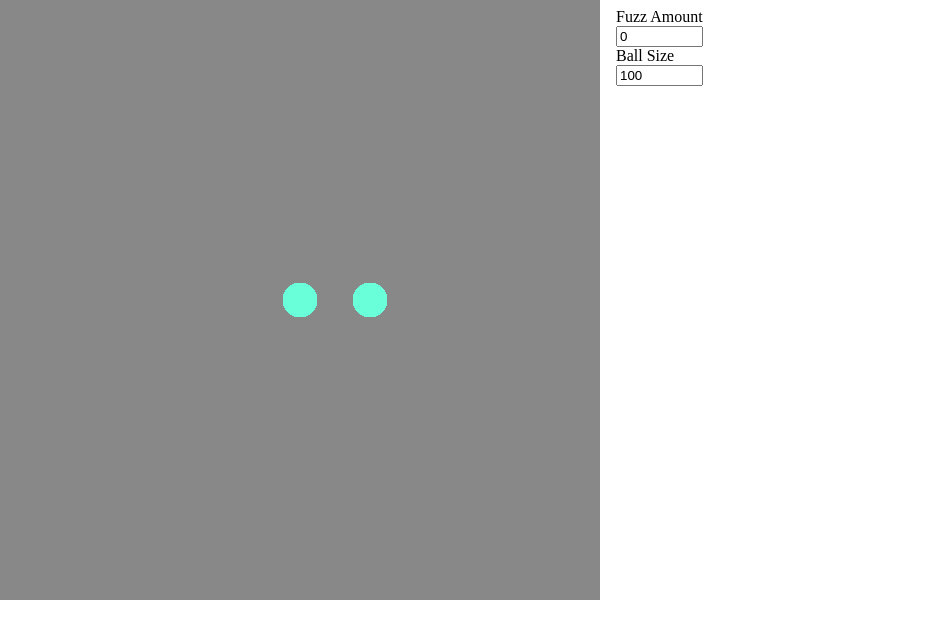
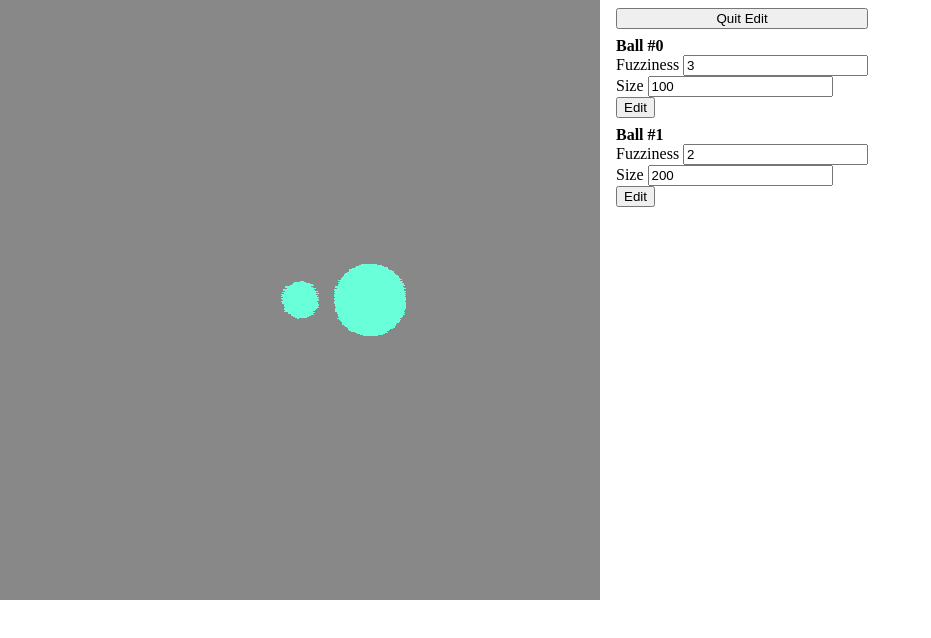
Before and after one commit to Draconizations/petzlab, a SvelteKit app: page / in a window 1280 px wide. Shown: the top 638 px of the page, without its empty margins (0-931 px from the left). Built offline with nearby package versions, Linux system fonts and the light colour scheme.

Commit message:
add very bad object controls

```diff
--- a/src/lib/components/view/ViewPort.svelte
+++ b/src/lib/components/view/ViewPort.svelte
@@ -1,46 +1,19 @@
 <script lang="ts">
-	import { makeBallz } from "$lib/utils/renderUtils"
 	import { onMount } from "svelte"
   import * as THREE from "three"
-  import { OrbitControls } from "three/examples/jsm/Addons.js"
-
-  export let fuzzAmount = 0;
-  export let ballSize = 100;
 
   let viewParentElement: Node
 
-  const scene = new THREE.Scene()
+  export let scene: THREE.Scene
   scene.background = new THREE.Color(0x888888)
-  const camera = new THREE.PerspectiveCamera(30, 1 / 1, 0.1, 1000)
+  export let camera: THREE.Camera
+  export let renderer: THREE.WebGLRenderer
 
-
-  const renderer = new THREE.WebGLRenderer()
   renderer.setSize(600, 600)
-
-  const controls = new OrbitControls(camera, renderer.domElement)
-  camera.position.z = 32
-  controls.update()
 
   onMount(() => {
     viewParentElement.appendChild(renderer.domElement)
   })
-
-  const ballz = makeBallz([
-    {
-      outline: -1,
-      fuzz: fuzzAmount,
-      size: ballSize,
-    },
-    {
-      outline: -1,
-      fuzz: fuzzAmount,
-      size: ballSize,
-    },
-  ])
-  ballz.addBallz(scene)
-
-  $: ballz.updateSize(ballSize, scene)
-  $: ballz.updateFuzz(fuzzAmount)
 
   function animate() {
     requestAnimationFrame(animate)
--- a/src/lib/utils/renderUtils.ts
+++ b/src/lib/utils/renderUtils.ts
@@ -6,7 +6,7 @@ interface BallMesh extends BallOptions {
   mesh: THREE.Mesh,
 }
 
-interface BallOptions {
+export interface BallOptions {
   outline: number,
   fuzz: number,
   size: number,
@@ -38,22 +38,28 @@ export function makeBallz(options: BallOptions[]) {
     removeBallz: (scene: THREE.Scene) => {
       ballz.forEach(b => scene.remove(b.mesh))
     },
-    updateFuzz: (fuzzAmount: number) => {
+    updateFuzzAll: (fuzzAmount: number) => {
       ballz.forEach((b, i) => {
         const material = b.mesh.material as THREE.ShaderMaterial
         material.uniforms.fuzzAmount = { value: fuzzAmount / 50 }
         ballz[i].mesh = b.mesh
       })
     },
-    updateSize: (ballSize: number, scene: THREE.Scene) => {
+    updateSizeAll: (ballSize: number, scene: THREE.Scene) => {
       ballz.forEach((b, i) => {
         scene.remove(b.mesh)
         const mesh = createBallMesh({...b, ...{size: ballSize}})
         scene.add(mesh)
         ballz[i].mesh = mesh
       })
-
     },
+    updateBall: (ball: BallMesh, options: BallOptions, scene: THREE.Scene) => {
+      scene.remove(ball.mesh)
+      const mesh = createBallMesh(options)
+      scene.add(mesh)
+      ball.mesh = mesh
+    },
+    balls: ballz
   }
 }
 
--- a/src/routes/+page.svelte
+++ b/src/routes/+page.svelte
@@ -1,27 +1,73 @@
 <script lang="ts">
-  import ViewPort from "$lib/components/view/ViewPort.svelte";
+	import ViewPort from "$lib/components/view/ViewPort.svelte"
+	import * as THREE from "three"
+	import { makeBallz  } from "$lib/utils/renderUtils"
+  import { OrbitControls, TransformControls } from "three/examples/jsm/Addons.js";
 
-  let fuzzAmount = 0;
-  let ballSize = 100;
+	const scene = new THREE.Scene()
+  const camera = new THREE.PerspectiveCamera(30, 1, 0.1, 1000)
+  const renderer = new THREE.WebGLRenderer()
+
+  const transform = new TransformControls(camera, renderer.domElement)
+  scene.add(transform)
+
+  const controls = new OrbitControls(camera, renderer.domElement)
+  camera.position.z = 32
+  controls.update()
+
+	const balls = [
+		{
+			outline: -1,
+			fuzz: 3,
+			size: 100
+		},
+		{
+			outline: -1,
+			fuzz: 2,
+			size: 200
+		}
+	]
+
+	const ballz = makeBallz(balls)
+	ballz.addBallz(scene)
+
+  function updateBall(i: number) {
+    ballz.updateBall(ballz.balls[i], balls[i], scene)
+  }
+
+  function setTransformControls(i: number) {
+    transform.detach()
+    if (i !== -1) {
+      transform.attach(ballz.balls[i].mesh)
+      controls.enableRotate = false
+    } else {
+      controls.enableRotate = true
+    }
+  }
 </script>
 
 <div class="row">
-  <ViewPort {fuzzAmount} {ballSize} />
+	<ViewPort scene={scene} camera={camera} {renderer} />
 	<div class="col">
-    <label for="fuzzAmount">Fuzz Amount</label>
-    <input type="number" min={0} max={10} bind:value={fuzzAmount} id="fuzzAmount">
-    <label for="ballSize">Ball Size</label>
-    <input type="number" min={1} max={500} bind:value={ballSize} id="ballSize">
+    <button on:click={() => setTransformControls(-1)}>Quit Edit</button>
+		{#each ballz.balls as ball, index}
+      <div>
+        <b>Ball #{index}</b><br/>
+        <span>Fuzziness</span>
+        <input type="number" bind:value={balls[index].fuzz} on:input={() => updateBall(index)}><br/>
+        <span>Size</span>
+        <input type="number" bind:value={balls[index].size} on:input={() => updateBall(index)}><br/>
+        <button on:click={() => setTransformControls(index)}>Edit</button>
+      </div>
+    {/each}
 	</div>
 </div>
 
 <style>
-  .row, .col {
+	.row,
+	.col {
 		display: flex;
 		flex-direction: column;
-  }
-
-  .row {
     gap: 0.5rem;
   }
 
```
Lines whose indentation alone changed are shown as unchanged.
